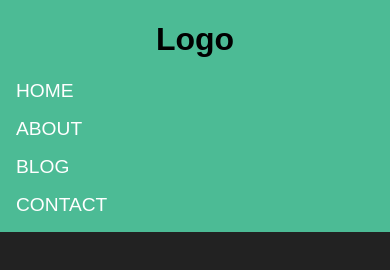
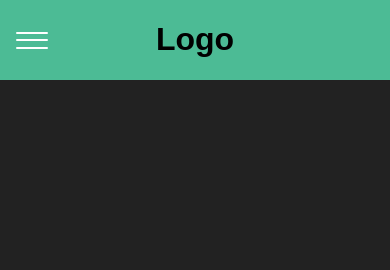
Before and after one commit to Hyuk/UI-UX, a plain HTML site: page responsive-navigation/index.html in a window 390 px wide. Drawn offline with Linux system fonts and the light colour scheme.

Commit message:
responsive navigation updated

```diff
--- a/responsive-navigation/index.html
+++ b/responsive-navigation/index.html
@@ -10,6 +10,7 @@
 <body>
     <header>
         <h1 class="logo">Logo</h1>
+        <input type="checkbox" name="menu" id="nav-toggle" class="nav-toggle">
         <nav>
             <ul>
                 <li><a href="#">Home</a></li>
@@ -18,6 +19,9 @@
                 <li><a href="#">Contact</a></li>
             </ul>
         </nav>
+        <label for="nav-toggle" class="nav-toggle-label">
+            <span></span>
+        </label>
     </header>
 </body>
 </html>
--- a/responsive-navigation/src/css/style.css
+++ b/responsive-navigation/src/css/style.css
@@ -38,6 +38,9 @@ nav {
     left: 0;
     background-color: var(--background);
     width: 100%;
+    transform: scale(1,0);
+    transform-origin: top;
+    transition: transform 400ms ease-in-out;
 }
 
 nav ul {
@@ -61,3 +64,47 @@ nav a {
 nav a:hover {
     color: #000;
 }
+
+.nav-toggle {
+    display: none;
+}
+
+.nav-toggle:checked ~ nav {
+    display: block;
+    transform: scale(1,1)
+}
+
+.nav-toggle-label {
+    position: absolute;
+    top: 0;
+    left: 0;
+    margin-left: 1em;
+    height: 100%;
+    display: flex;
+    align-items: center;
+}
+
+.nav-toggle-label span,
+.nav-toggle-label span::before,
+.nav-toggle-label span::after {
+    display: block;
+    background: white;
+    height: 2px;
+    width: 2em;
+    border-radius: 2px;
+    position: relative;
+}
+
+.nav-toggle-label span::before,
+.nav-toggle-label span::after {
+    content: '';
+    position: absolute;
+}
+
+.nav-toggle-label span::before {
+    bottom: 7px;
+}
+
+.nav-toggle-label span::after {
+    top: 8px;
+}
```
Also changed, not shown: 1 other file.
